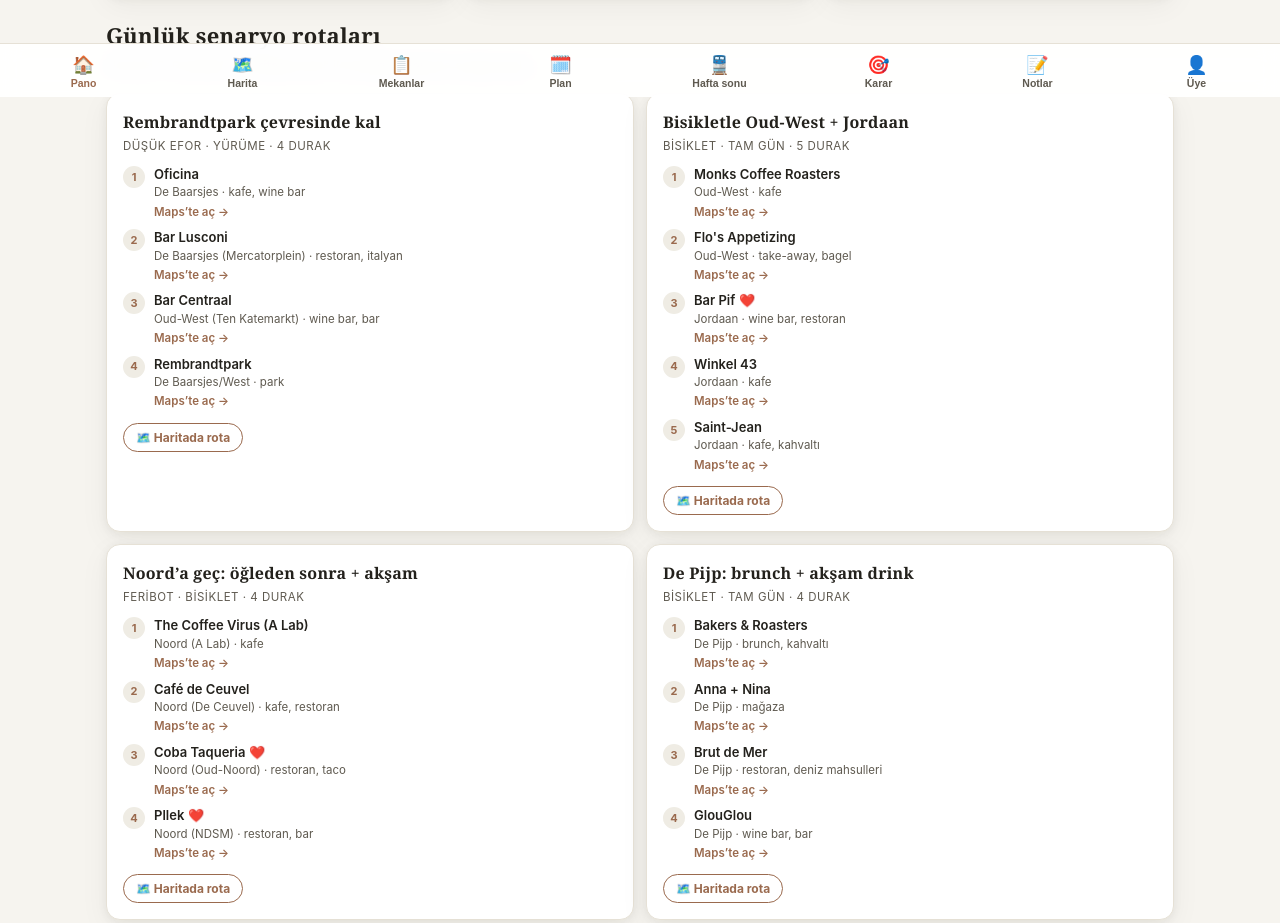
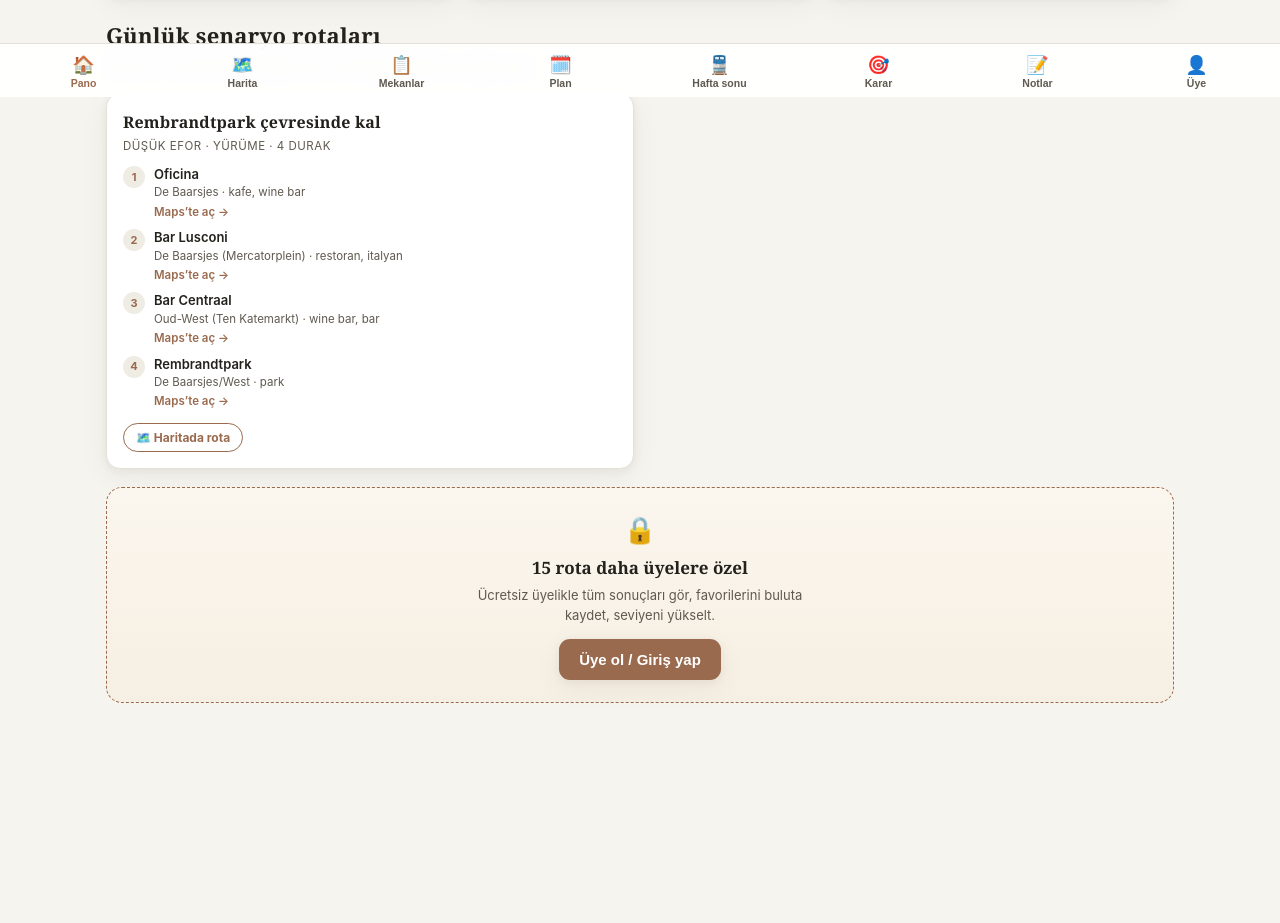
Before and after one commit to metebagci88/amsterdam, a plain HTML site: page amsterdam.html in a window 1280 px wide. Shown: the part 703-1626 px from the top of the page. After the commit the page ends 1490 px from the top, so only its background shows below. Drawn offline with nearby package versions, Linux system fonts and the light colour scheme.

Commit message:
Add files via upload

```diff
--- a/amsterdam.html
+++ b/amsterdam.html
@@ -225,6 +225,14 @@ footer{padding:20px 0 30px;text-align:center;font-size:11.5px;color:var(--ink2)}
 .homelink:hover{border-color:var(--accent);color:var(--accent)}
 .tripbanner{padding:7px 16px;font-size:12.5px;color:#5a4a2a;background:linear-gradient(90deg,#fbf3e4,#f6ecd8);border-top:1px solid #eaddc2}
 .tripbanner b{color:#4a3a1a}
+
+
+.gate{border:1px dashed var(--accent);background:linear-gradient(180deg,#fbf6ee,#f6efe3);border-radius:16px;padding:22px;text-align:center;margin-top:6px}
+.gate-i{font-size:26px}
+.gate-t{font-family:Georgia,serif;font-size:17px;font-weight:600;margin-top:6px;color:var(--ink)}
+.gate-d{font-size:13px;color:var(--ink2);margin:6px auto 14px;max-width:360px;line-height:1.5}
+.gate-b{background:var(--accent);color:#fff;border:0;border-radius:11px;padding:12px 20px;font-size:15px;font-weight:700;cursor:pointer;box-shadow:var(--shadow)}
+.gate-b:hover{filter:brightness(1.05)}
 
 </style>
 </head>
@@ -708,6 +716,9 @@ document.querySelectorAll("#nav button").forEach(b=>{
  };
 });
 function go(v){document.querySelector('#nav button[data-v="'+v+'"]').click();}
+function isMember(){return !!(window.ASA&&ASA.session);}
+function gateCard(msg){return '<div class="gate"><div class="gate-i">🔒</div><div class="gate-t">'+(msg||"Devamı üyelere özel")+'</div><div class="gate-d">Ücretsiz üyelikle tüm sonuçları gör, favorilerini buluta kaydet, seviyeni yükselt.</div><button class="gate-b" onclick="go(\'member\')">Üye ol / Giriş yap</button></div>';}
+function refreshGated(){try{renderCards();}catch(e){}try{renderScenarios();}catch(e){}try{renderTrips();}catch(e){}}
 
 /* ===== DASHBOARD CTA ===== */
 const CTAS=[
@@ -754,7 +765,9 @@ function stopHtml(v,i){if(!v)return"";
   '<button class="linklike" onclick="winopen(\''+gmaps(v)+'\')">Maps’te aç →</button></div></div>';}
 function renderScenarios(){
  const g=document.getElementById("scnGrid");g.innerHTML="";
- SCN.forEach(s=>{
+ const _m=isMember();
+ SCN.forEach((s,si)=>{
+   if(!_m&&si>=1)return;
    const vs=s.stops.map(byId).filter(Boolean);
    const el=document.createElement("div");el.className="scn";
    el.innerHTML='<h3>'+s.t+'</h3><div class="meta">'+s.m+' · '+vs.length+' durak</div>'+
@@ -762,6 +775,7 @@ function renderScenarios(){
      '<button class="route-btn" onclick="winopen(\''+gmapsRoute(vs)+'\')">🗺️ Haritada rota</button>';
    g.appendChild(el);
  });
+ if(!_m&&SCN.length>1){const gg=document.createElement("div");gg.style.gridColumn="1/-1";gg.innerHTML=gateCard((SCN.length-1)+' rota daha üyelere özel');g.appendChild(gg);}
 }
 function openScenario(id){go("pano");const el=document.getElementById("scnGrid");
  const idx=SCN.findIndex(s=>s.id===id);
@@ -856,8 +870,11 @@ function cardHtml(v){
 }
 function renderCards(){
  const list=currentList();
- document.getElementById("cards").innerHTML=list.map(cardHtml).join("")||
-   '<div class="note" style="grid-column:1/-1">Bu filtrelerle sonuç yok. Bir filtreyi kaldır.</div>';
+ let _h;
+ if(!list.length){_h='<div class="note" style="grid-column:1/-1">Bu filtrelerle sonuç yok. Bir filtreyi kaldır.</div>';}
+ else if(!isMember()){_h=cardHtml(list[0])+'<div style="grid-column:1/-1">'+gateCard((list.length-1)+' mekan daha üyelere özel')+'</div>';}
+ else{_h=list.map(cardHtml).join("");}
+ document.getElementById("cards").innerHTML=_h;
  document.getElementById("count").textContent=list.length+" mekan"+
    (document.getElementById("fSort").value==="dist"?(" · "+(userLoc?"konumuna":"Rembrandtpark’a")+" göre sıralı"):"");
  syncChips();
@@ -1065,6 +1082,12 @@ function renderDay(d){
 
 /* ===== WEEKEND ===== */
 function renderTrips(){
+ if(!isMember()){
+   document.getElementById("tripReco").innerHTML='<div class="reco"><h3>Hafta sonu kaçamakları</h3><p>Antwerp, Brüksel ve Brugge için tren süreleri, lokal kalınacak mahalleler ve saatlik günübirlik planlar — hepsi üyelere özel.</p></div>'+gateCard('Hafta sonu planlarının tamamı üyelere özel');
+   var _c=document.getElementById("cmp");if(_c)_c.innerHTML="";
+   ["antwerpPlan","brusselsPlan","brugesPlan"].forEach(function(id){var e=document.getElementById(id);if(e)e.innerHTML="";});
+   return;
+ }
  document.getElementById("tripReco").innerHTML='<div class="reco">'+
    '<h3>Önerim</h3>'+
    '<p><b>1. hafta sonu (18–19 Tem): Antwerp.</b> En güçlü aday — hızlı direkt tren (≈1s15), olağanüstü yeme-içme/kahve/natürel şarap ve birebir senin sevdiğin yürünebilir mahalleler (Zurenborg, Zuid). 1 gece için ideal, yormaz.</p>'+
@@ -1194,15 +1217,15 @@ function runDE(){
  const lokal=cands.find(x=>(x.v.src==="extra"||x.v.src==="deck")&&x.v.id!==best.id);
  const out=[["En iyi seçenek",best],["Yakın alternatif",near],["Favori alternatif",fav?fav.v:null],
    ["Rezervasyonsuz alternatif",walk?walk.v:null],["Daha lokal alternatif",lokal?lokal.v:null]];
- document.getElementById("deOut").innerHTML=out.filter(o=>o[1]).map(o=>{
+ let _items=out.filter(o=>o[1]);const _m=isMember();document.getElementById("deOut").innerHTML=(_m?_items:_items.slice(0,1)).map(o=>{
    const v=o[1];const km=distKm(v);const r=RESV[v.resv]||RESV.unknown;
    return '<div class="de-res"><div class="role">'+o[0]+'</div>'+
      '<h4>'+v.name+' '+(isFav(v.id)?"❤️":"")+'</h4>'+
      '<div class="area">🏷️ '+(v.type||'')+(v.hours?' · ⏰ ~'+v.hours:'')+' · 📍 '+v.area+' · ≈'+km.toFixed(1)+' km · 🚲'+bikeMin(km)+' dk · <span class="'+r.c+'">'+r.t+'</span></div>'+
      '<div class="tagline" style="margin:7px 0">'+v.desc+'</div>'+
      (v.tip?'<div class="tip">💡 '+v.tip+'</div>':'')+
-     '<div style="display:flex;gap:6px;flex-wrap:wrap;margin-top:2px"><button class="btn primary" onclick="winopen(\''+gmaps(v)+'\')">📍 Google (saat & yorum)</button><button class="btn" onclick="showOnMap(\''+v.id+'\')">🗺️ Haritamızda</button></div></div>';
- }).join("");
+     '<div style="display:flex;gap:6px;flex-wrap:wrap;margin-top:2px"><button class="btn primary" onclick="winopen(\''+gmaps(v)+'\')">📍 Google (saat & yorum)</button><button class="btn" onclick="showOnMap(\''+v.id+'\')">🗺️ Haritamızda</button><button class="btn" onclick="toggleFav(\''+v.id+'\');this.innerHTML=(this.innerHTML.indexOf(\'Kayıtlı\')>-1?\'🤍 Kaydet\':\'❤️ Kayıtlı\')">'+(isFav(v.id)?'❤️ Kayıtlı':'🤍 Kaydet')+'</button></div></div>';
+ }).join("")+((!_m&&_items.length>1)?gateCard((_items.length-1)+' alternatif daha üyelere özel'):"");
  document.getElementById("deOut").scrollIntoView({behavior:"smooth",block:"start"});
 }
 
@@ -1284,6 +1307,8 @@ const ASA = (function(){
     session={email,display_name:m.display_name};
     saveSession();
     try{renderCards();}catch(e){}
+    try{renderScenarios();}catch(e){}
+    try{renderTrips();}catch(e){}
     try{if(typeof MAP!=="undefined"&&MAP.map)drawMarkers();}catch(e){}
     render();
   }
@@ -1308,7 +1333,7 @@ const ASA = (function(){
     session.display_name=name; if(member)member.display_name=name; saveSession(); render();
   }
 
-  function logout(){ session=null; member=null; try{localStorage.removeItem("asa_session");}catch(e){} render(); }
+  function logout(){ session=null; member=null; try{localStorage.removeItem("asa_session");}catch(e){} render(); try{renderCards();}catch(e){} try{renderScenarios();}catch(e){} try{renderTrips();}catch(e){} }
 
   function favNames(){
     try{ return [...favSet].map(id=>{const v=V.find(x=>x.id===id);return v?v.name:null;}).filter(Boolean); }catch(e){ return []; }
```
